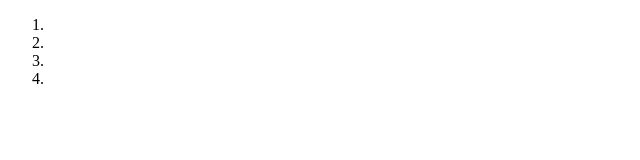
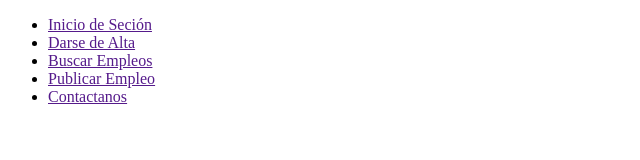
Before and after one commit to rodrigosanchez22/trabajaenchile, a plain HTML site: page index.html in a window 1280 px wide. Shown: the whole page, without its empty margins (0-640 px from the left). Drawn offline with Linux system fonts and the light colour scheme.

Commit message:
actualizacion pagina de inicio, creando y actualizando un menu basico

```diff
--- a/index.html
+++ b/index.html
@@ -8,20 +8,23 @@
 <body>
     <header>
         <nav>
-            <ol>
+            <ul>
                 <li>
-                    <a href=""></a>
+                    <a href="">Inicio de Seción</a>
                 </li>
                 <li>
-                    <a href=""></a>
+                    <a href="">Darse de Alta</a>
                 </li>
                 <li>
-                    <a href=""></a>
+                    <a href="">Buscar Empleos</a>
                 </li>
                 <li>
-                    <a href=""></a>
+                    <a href="">Publicar Empleo</a>
                 </li>
-            </ol>
+                <li>
+                    <a href="">Contactanos</a>
+                </li>
+            </ul>
         </nav>
 
     </header>
```
